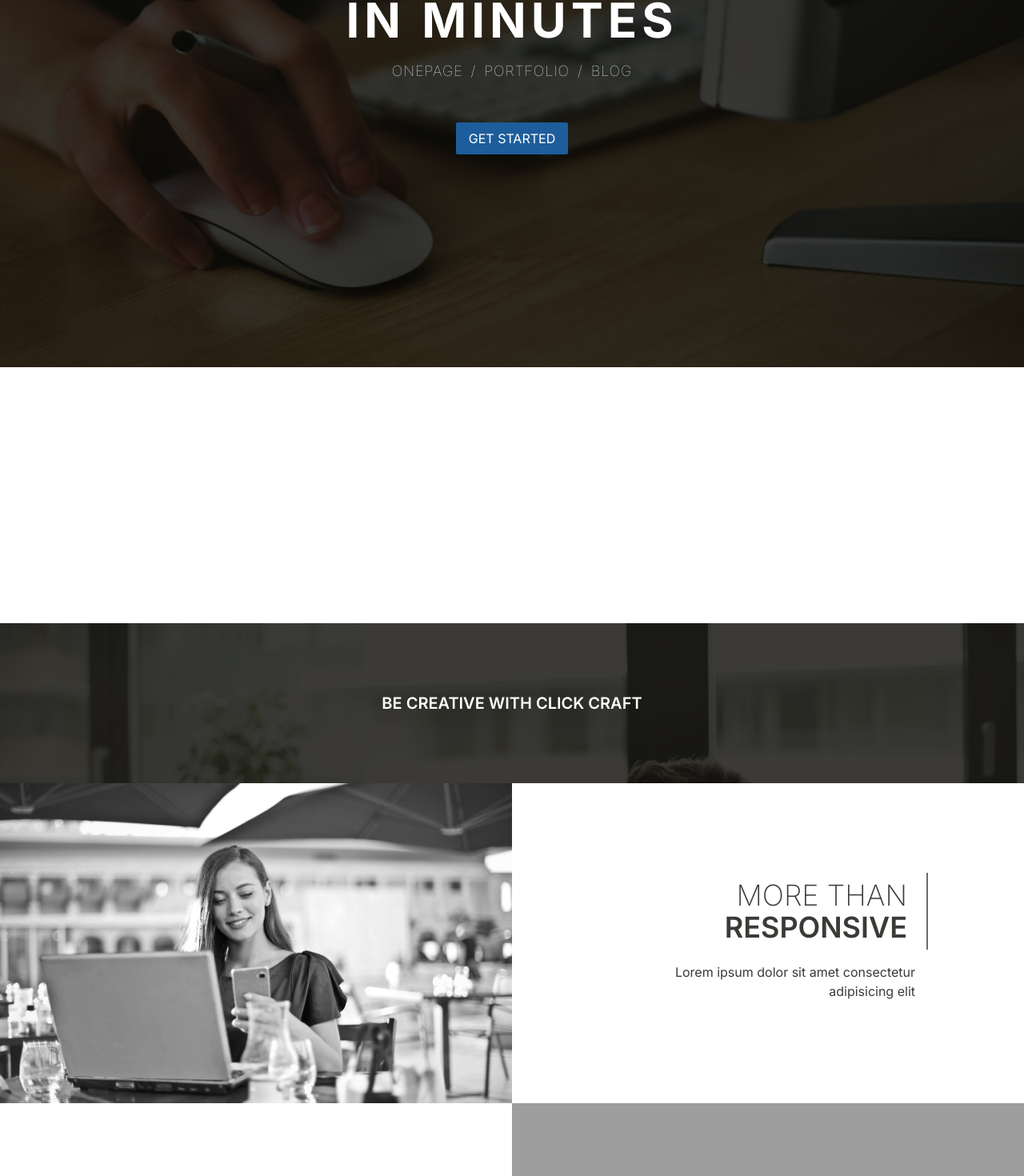
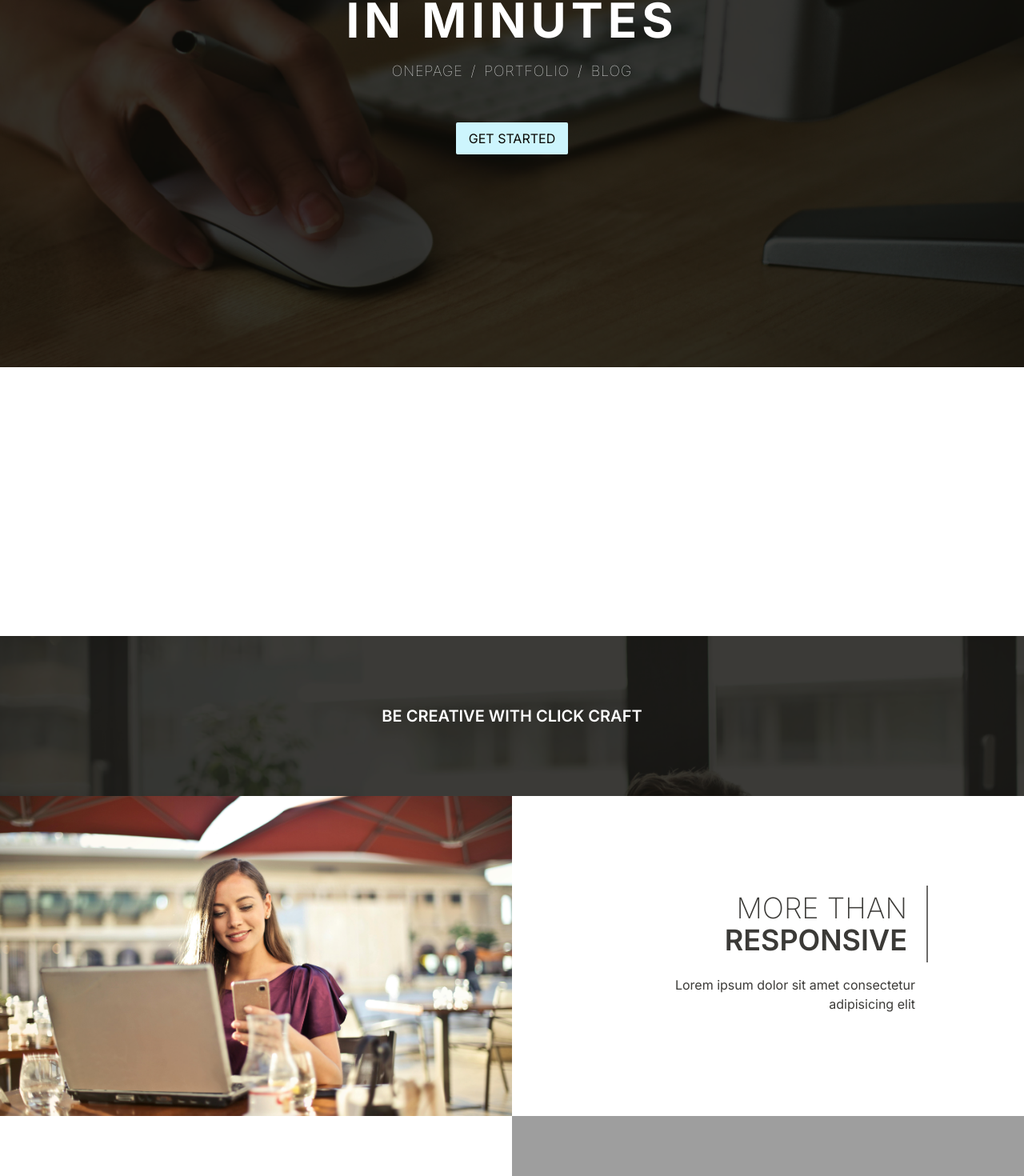
Before and after one commit to elifcifci/click-craft, a Next.js app: page / in a window 1280 px wide. Shown: the part 341-1811 px from the top of the page at 80% size. Built offline with nearby package versions, Linux system fonts and the light colour scheme; grey boxes are pictures that could not be loaded.

Commit message:
refactor: lazy loading added for images, and styles updated

```diff
--- a/src/app/page.tsx
+++ b/src/app/page.tsx
@@ -14,9 +14,9 @@ export default function HomePage() {
       <OurServices />
       <BeCreative />
       <SiteDescriptions />
+      <WorkTogether />
+      <Examples />
       <Statistics />
-      <Examples />
-      <WorkTogether />
       <Slider />
     </div>
   );
--- a/src/component/atoms/SiteDescription/index.tsx
+++ b/src/component/atoms/SiteDescription/index.tsx
@@ -1,4 +1,5 @@
 import { ISiteDescriptionInterfaces } from "@/interfaces/siteDescriptionInterfaces";
+import Image from "next/image";
 
 const SiteDescription = ({ item, index }: ISiteDescriptionInterfaces) => {
   return (
@@ -32,11 +33,14 @@ const SiteDescription = ({ item, index }: ISiteDescriptionInterfaces) => {
           </p>
         </div>
       </div>
-      <div className="md:w-[50%] max-h-[400px]">
-        <img
+      <div className="md:w-[50%] md:max-h-[400px]">
+        <Image
+          loading="lazy"
+          width={740}
+          height={493}
           src={item.image}
           alt={item.alt}
-          className="w-full h-[100%] grayscale object-cover"
+          className="w-full h-[100%] object-cover"
         />
       </div>
     </li>
--- a/src/component/molecules/ExampleItem/index.tsx
+++ b/src/component/molecules/ExampleItem/index.tsx
@@ -9,6 +9,7 @@ const ExampleItem = ({ item }: IExampleItem) => {
         <p className="font-extralight text-sm mt-2">{item.subTitle}</p>
       </div>
       <img
+        loading="lazy"
         src={item.image.src}
         alt={item.image.alt}
         className="object-center object-cover group-hover:scale-125 transition-all w-full h-full"
--- a/src/component/molecules/OurServices/index.tsx
+++ b/src/component/molecules/OurServices/index.tsx
@@ -3,7 +3,7 @@ import { ourServicesConstants } from "@/constants/ourServicesConstants";
 
 const OurServices = () => {
   return (
-    <ul className="bg-white w-[100vw] grid sm:grid-cols-2 md:grid-cols-3 md:h-[100%] md:max-h-[500px] gap-6 p-10">
+    <ul className="bg-white w-[100vw] grid sm:grid-cols-2 md:grid-cols-3 md:h-[100%] md:max-h-[500px] gap-6 md:gap-10 p-10">
       <OurServicesItem />
       {ourServicesConstants.map((items) => {
         return <OurServicesItem key={items.id} items={items} />;
--- a/src/component/molecules/SiteDescriptions/index.tsx
+++ b/src/component/molecules/SiteDescriptions/index.tsx
@@ -3,7 +3,7 @@ import { siteDescriptionsConstants } from "@/constants/siteDescriptionsConstants
 
 const SiteDescriptions = () => {
   return (
-    <section className="border-solid border-b-2">
+    <section>
       <ul className="w-100%">
         {siteDescriptionsConstants.map((item, index) => {
           return <SiteDescription key={item.id} item={item} index={index} />;
--- a/src/component/molecules/Welcome/index.tsx
+++ b/src/component/molecules/Welcome/index.tsx
@@ -23,8 +23,8 @@ const Welcome = () => {
             <p>BLOG</p>
           </li>
         </ul>
-        <div className="text-xs	md:text-base rounded-sm mt-[30px] bg-blue-darker hover:bg-blue-lighter text-gray-lighter hover:text-black-darker transition-all px-4 py-2">
-          <Link href={"/no-code"} className="">
+        <div className="text-xs	md:text-base rounded-sm mt-[30px] bg-blue-lighter hover:bg-blue-darker text-black-darker hover:text-gray-lighter transition-all px-4 py-2">
+          <Link href={"/no-code"}>
             <button>GET STARTED</button>
           </Link>
         </div>
--- a/src/component/organisms/Footer/index.tsx
+++ b/src/component/organisms/Footer/index.tsx
@@ -3,7 +3,7 @@ import FooterNavigation from "@/component/molecules/FooterNavigation";
 
 const Footer = () => {
   return (
-    <footer className="bg-black-darker p-8 md:pb-4 sm:p-20 flex flex-col gap-8 md:gap-12">
+    <footer className="bg-black-default p-8 md:pb-4 sm:p-20 flex flex-col gap-8 md:gap-12">
       <FooterNavigation />
       <FooterLegalInfo />
     </footer>
--- a/src/styles/globals.css
+++ b/src/styles/globals.css
@@ -19,7 +19,7 @@ body {
 }
 
 html {
-  overflow-x: hidden;
+  min-width: 320px;
 
   &::-webkit-scrollbar {
     width: 10px;
@@ -75,3 +75,9 @@ html {
 .swiper-pagination-bullets.swiper-pagination-horizontal {
   bottom: 30px !important;
 }
+
+@media screen and (min-width: 320px) {
+  html {
+    overflow-x: hidden;
+  }
+}
```
